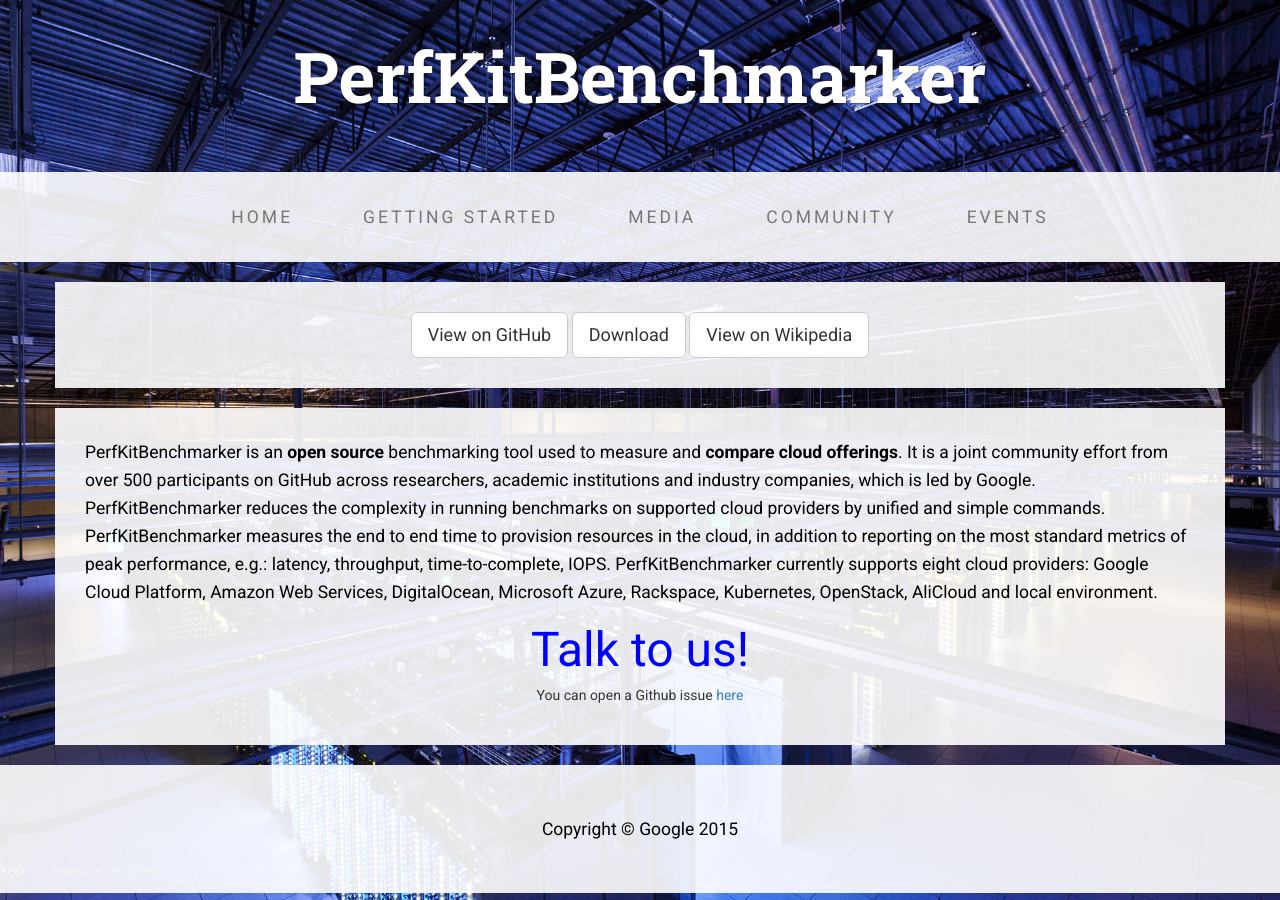
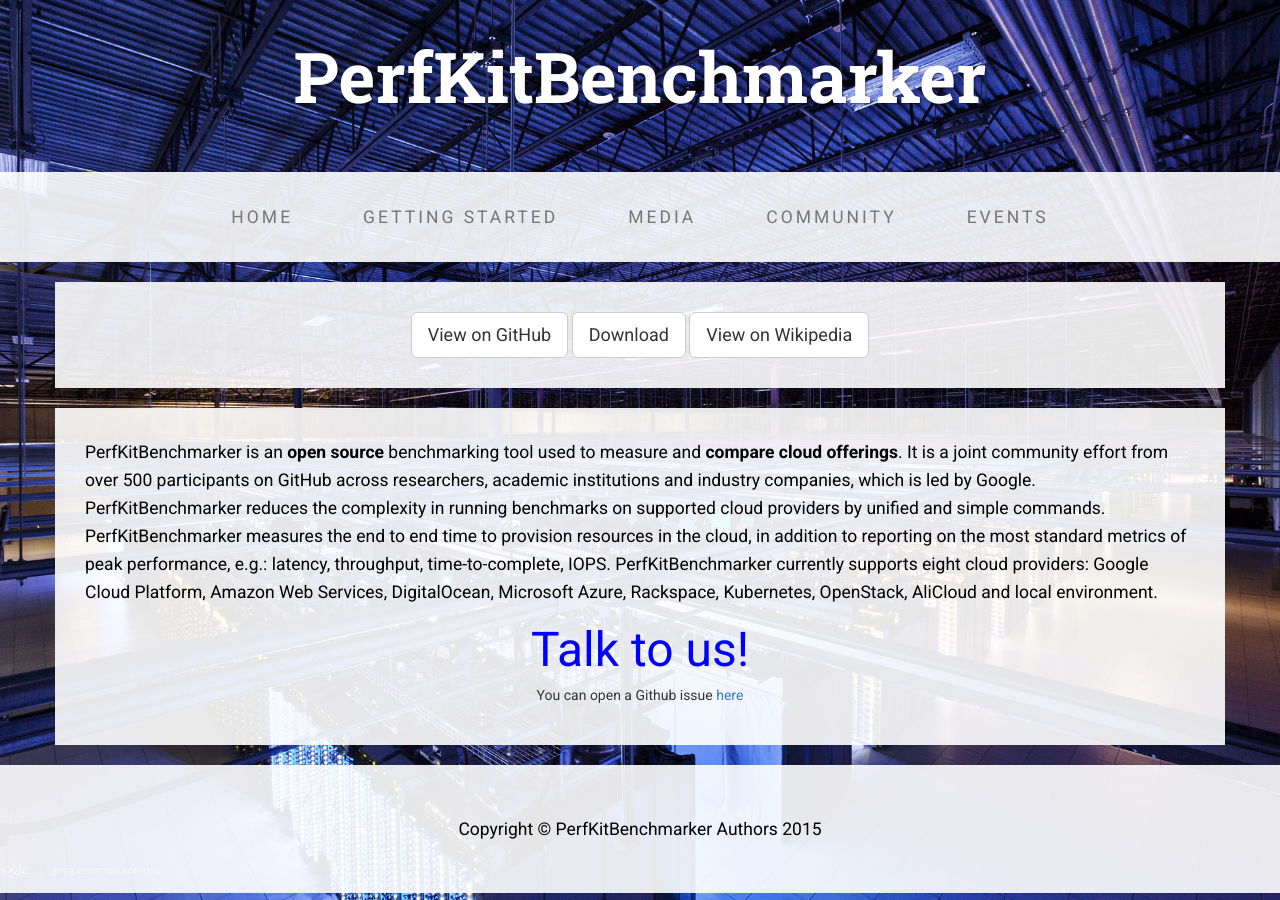
Before and after one commit to GoogleCloudPlatform/PerfKitBenchmarker, a Jekyll site: the page built from index.html, in a window 1280 px wide. Built offline with Jekyll 4.4.1, drawn with Linux system fonts in a browser that asks for light colours.

Commit message:
Update copyright statement

```diff
--- a/_layouts/default.html
+++ b/_layouts/default.html
@@ -79,7 +79,7 @@
         <div class="container">
             <div class="row">
                 <div class="col-lg-12 text-center">
-                    <p>Copyright &copy; Google 2015</p>
+                    <p>Copyright &copy; PerfKitBenchmarker Authors 2015</p>
                 </div>
             </div>
         </div>
```
